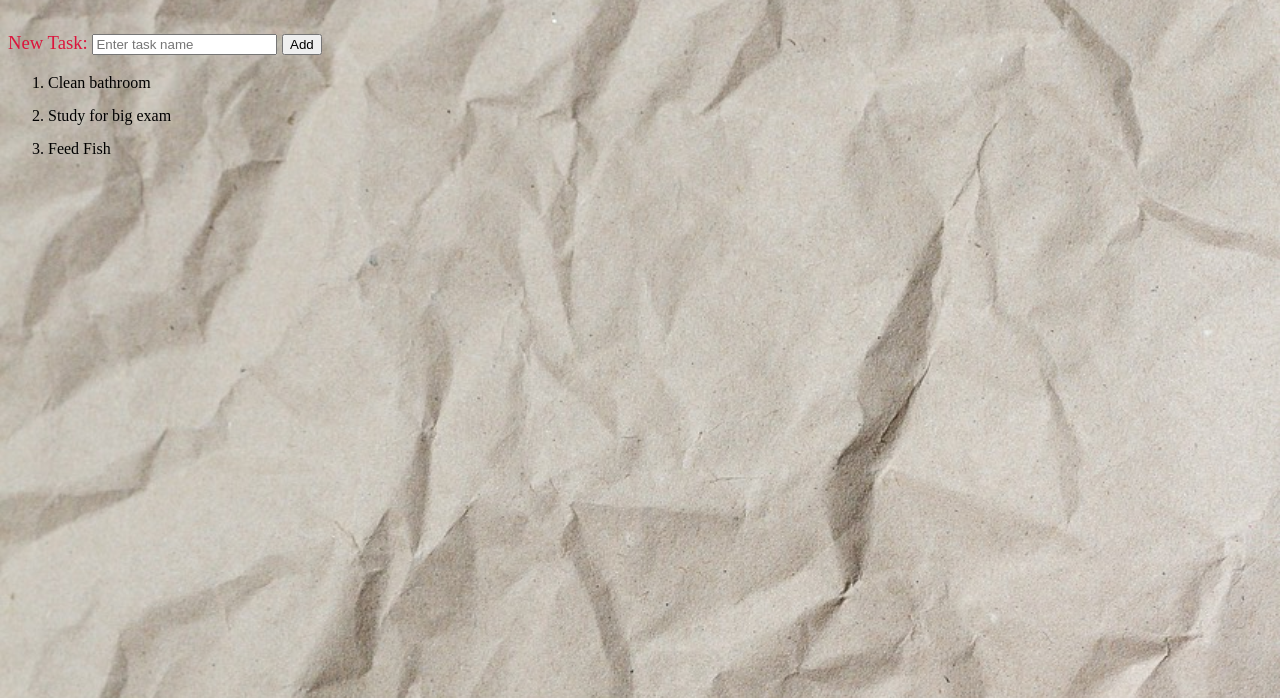
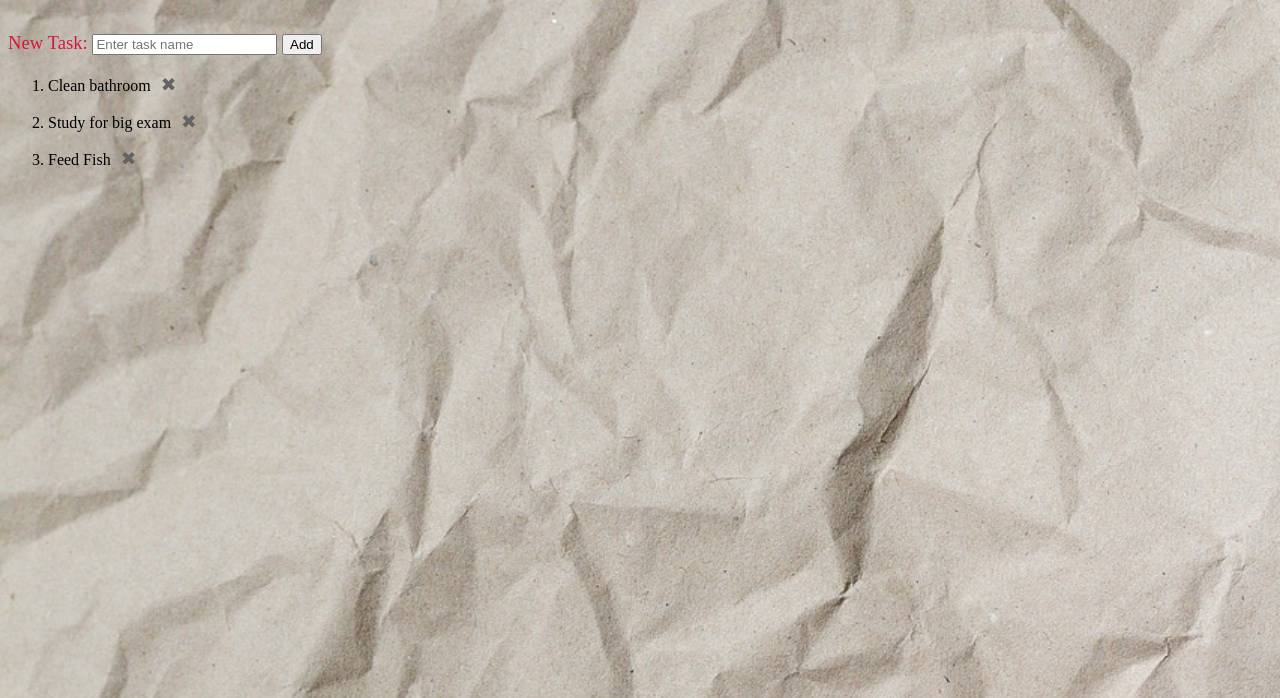
Before and after one commit to WonderGeekWoman/10.03Lab_JavaScriptinBrowser-Pt2, a website: page index.html in a window 1280 px wide. Shown: the part 102-800 px from the top of the page. Drawn offline with Linux system fonts and the light colour scheme; files that its build step writes are made by us from their sources; files whose address does not match are found by name.

Commit message:
and more

```diff
--- a/index.html
+++ b/index.html
@@ -16,13 +16,13 @@
   <p id="taskarea">
     New Task:
     <input type="text" name="newtask" id="newtask" placeholder="Enter task name">
-    <input type="button" value="Add">
+    <input type="button" value="Add" id="addBtn">
   </p>
 
   <ol>
-    <li>Clean bathroom</li>
-    <li>Study for big exam</li>
-    <li>Feed Fish</li>
+    <li><span class="taskText">Clean bathroom</span><button class="doneBtn">&#10006;</button></li>
+    <li><span class="taskText"></span>Study for big exam</span><button class="doneBtn">&#10006;</button></li>
+    <li><span class="taskText"></span>Feed Fish</span><button class="doneBtn">&#10006;</button></li>
   </ol>
 
 
```
Also changed, not shown: dist/script.js, dist/style.css.
